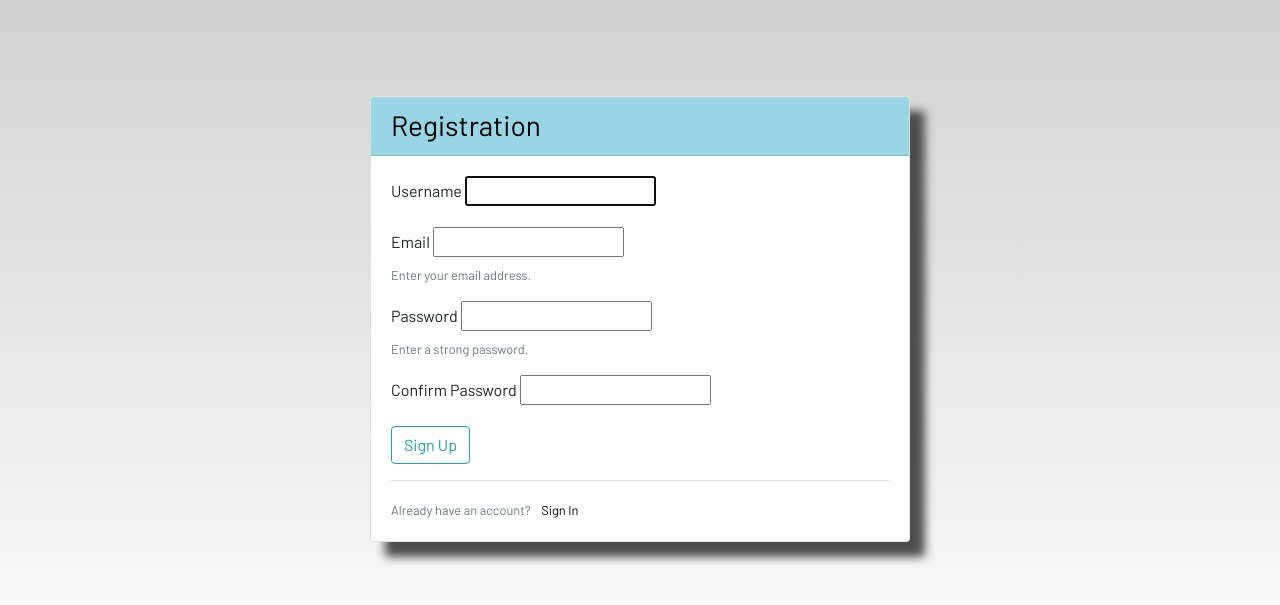
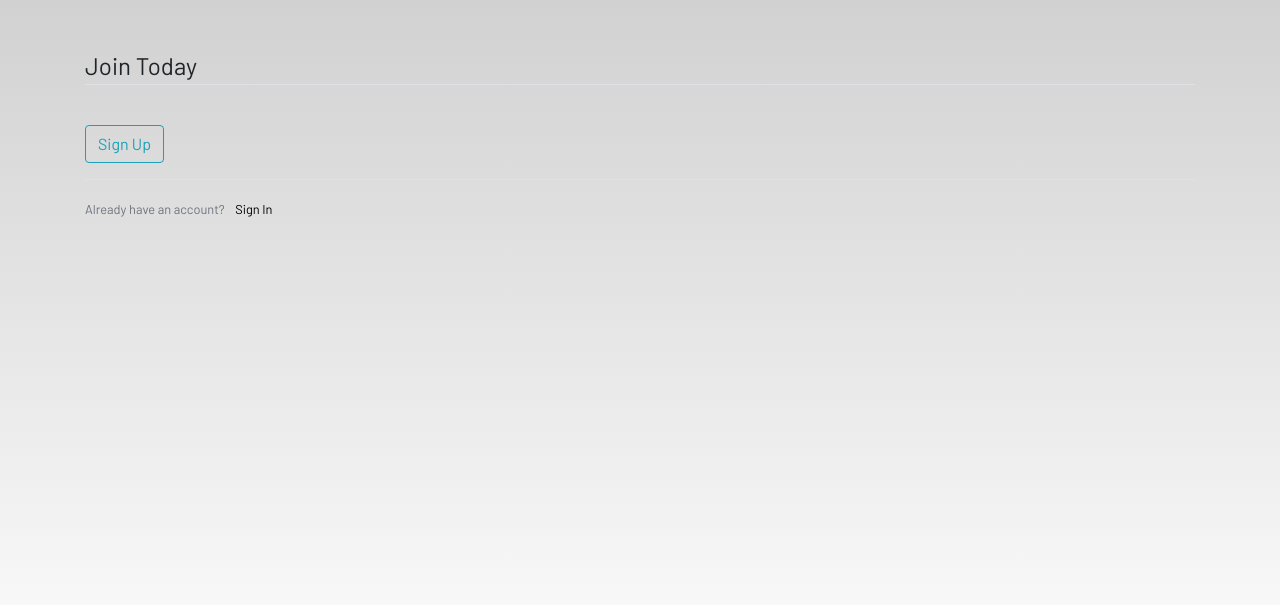
Before and after one commit to upadhyayvaibhav229/studentstudyportal, a Django app: page /register/ in a window 1280 px wide. Shown: the part 80-685 px from the top of the page. Run offline with Django 4.2, Linux system fonts and the light colour scheme; some libraries are stand-ins or nearby versions; some web fonts are replaced.

Commit message:
commited

```diff
--- a/SSP/Dashboard/templates/User/register.html
+++ b/SSP/Dashboard/templates/User/register.html
@@ -1,39 +1,11 @@
-{% extends 'dashboard/base.html' %}
-
-{% load static %}
+{% extends 'dashboard/base.html' %} {% load static %}
+<!-- {% load crispy_forms_tags%} -->
 {% block content %}
-<div class="container mt-5">
-  <div class="row justify-content-center">
-      <div class="col-md-6">
-          <div class="card">
-              <div class="card-header bg-primary text-white">
-                  <h3 class="mb-0">Registration</h3>
-              </div>
-              <div class="card-body">
-                  <form method="post">
-                      {% csrf_token %}
-                      <div class="form-group">
-                          <label for="{{ form.username.id_for_label }}">Username</label>
-                          {{ form.username }}
-                      </div>
-                      <div class="form-group">
-                          <label for="{{ form.email.id_for_label }}">Email</label>
-                          {{ form.email }}
-                          {% if form.email.errors %}
-                              <small class="form-text text-danger">{{ form.email.errors|first }}</small>
-                          {% else %}
-                              <small class="form-text text-muted">Enter your email address.</small>
-                          {% endif %}
-                      </div>
-                      <div class="form-group">
-                          <label for="{{ form.password1.id_for_label }}">Password</label>
-                          {{ form.password1 }}
-                          <small class="form-text text-muted">Enter a strong password.</small>
-                      </div>
-                      <div class="form-group">
-                          <label for="{{ form.password2.id_for_label }}">Confirm Password</label>
-                          {{ form.password2 }}
-                      </div>
+<div class="container">
+  <form method="POST">
+    <fieldset class="form-group">
+      <legend class="border-bottom mb-4">Join Today</legend>
+    </fieldset>
     <div class="form-group">
       <button href="" class="btn btn-outline-info" type="submit">
         Sign Up
@@ -42,12 +14,9 @@
   </form>
   <div class="border-top pt-3">
     <small class="text-muted">Already have an account?
-                      <a class="ml-2" href="{% url 'login' %}">Sign In</a>
+      <a class="ml-2" href="#">Sign In</a>
     </small>
   </div>
 </div>
-      </div>
-  </div>
-</div>
 
-{% endblock content %}
+{% endblock %}
--- a/SSP/Dashboard/urls.py
+++ b/SSP/Dashboard/urls.py
@@ -7,7 +7,7 @@ urlpatterns = [
     path('delete_notes/<int:pk>', views.delete_notes, name='delete_notes'),
     path('notes_detail/<int:pk>', views.NotesDetailView.as_view(), name='notes_detail'),
     path('homework/', views.homework, name='Homework'),
-    path('update_homework/<int:pk>', views.update_homework, name='update-homework'),
+    path('update_homework/<int:pk>/', views.update_homework, name='update-homework'),
     path('delete_homework/<int:pk>', views.delete_homework, name='delete-homework'),
     path('youtube/', views.youtube, name='youtube'),
 
--- a/SSP/Dashboard/views.py
+++ b/SSP/Dashboard/views.py
@@ -168,3 +168,27 @@ def register(request):
         'form':form
     }
     return render(request, 'User/register.html', context)
+
+def profile(request):
+    homeworks = Homework.objects.filter(is_finished=False, user=request.user)
+    todos = Todo.objects.filter(is_finished=False, user=request.user)
+
+
+    if len(homeworks) == 0:
+        homework_done = True
+    else:
+        homework_done = False
+
+
+    if len(todos) == 0:
+        todos_done = True
+    else:
+        todos_done = False
+
+    context = {
+        'homeworks' : homeworks,
+        'todos': todos,
+        'homework_done' : homework_done,
+        'todos_done' : todos_done
+    }
+    return render(request, 'User/profile.html', context)
--- a/SSP/studentstudyportal/urls.py
+++ b/SSP/studentstudyportal/urls.py
@@ -23,5 +23,6 @@ urlpatterns = [
     path('admin/', admin.site.urls),
     path('',include('Dashboard.urls')),
     path('register/',dash_views.register, name = 'register'),
-    path('login/',auth_views.LoginView.as_view(template_name = 'User/login.html'), name = 'login')
+    path('login/',auth_views.LoginView.as_view(template_name = 'User/login.html'), name = 'login'),
+    path('profile/', dash_views.profile, name='profile')
 ]
```
Also changed, not shown: SSP/Dashboard/templates/User/profile.html (added, +96 -0 lines), SSP/db.sqlite3. Lines whose indentation alone changed are shown as unchanged.
